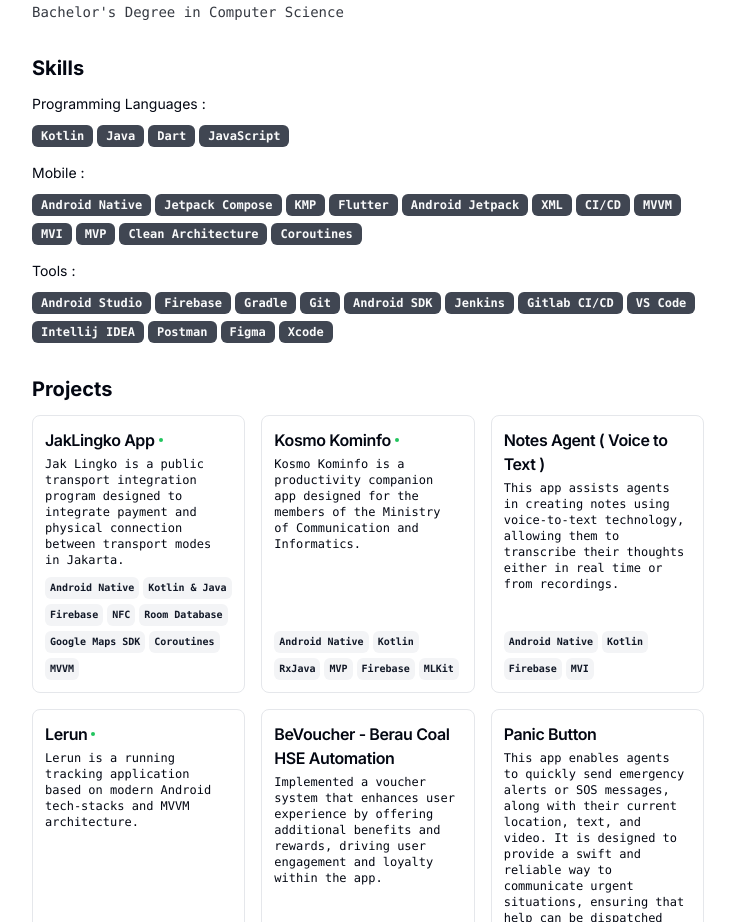
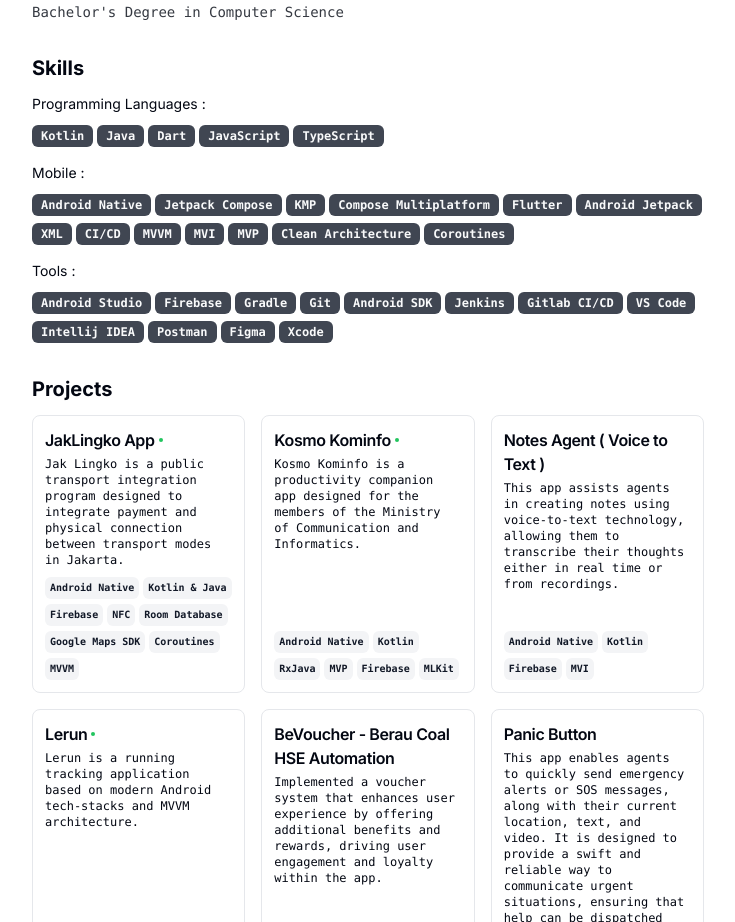
Before and after one commit to arrazyfathan/cv, a Next.js app: page / in a window 1280 px wide. Shown: the part 1120-2042 px from the top of the page, without its empty margins (272-1007 px from the left). Built offline with nearby package versions, Linux system fonts and the light colour scheme.

Commit message:
Add skill programming language section

```diff
--- a/package.json
+++ b/package.json
@@ -43,5 +43,6 @@
     "prettier-plugin-tailwindcss": "^0.5.9",
     "tailwindcss": "^3.4.0",
     "typescript": "^5"
-  }
+  },
+  "packageManager": "yarn@1.22.22+sha512.a6b2f7906b721bba3d67d4aff083df04dad64c399707841b7acf00f6b133b7ac24255f2652fa22ae3534329dc6180534e98d17432037ff6fd140556e2bb3137e"
 }
--- a/src/data/resume-data.tsx
+++ b/src/data/resume-data.tsx
@@ -131,11 +131,18 @@ export const RESUME_DATA = {
     },
   ],
   skills: {
-    programmingLanguages: ["Kotlin", "Java", "Dart", "JavaScript"],
+    programmingLanguages: [
+      "Kotlin",
+      "Java",
+      "Dart",
+      "JavaScript",
+      "TypeScript",
+    ],
     mobile: [
       "Android Native",
       "Jetpack Compose",
       "KMP",
+      "Compose Multiplatform",
       "Flutter",
       "Android Jetpack",
       "XML",
```
